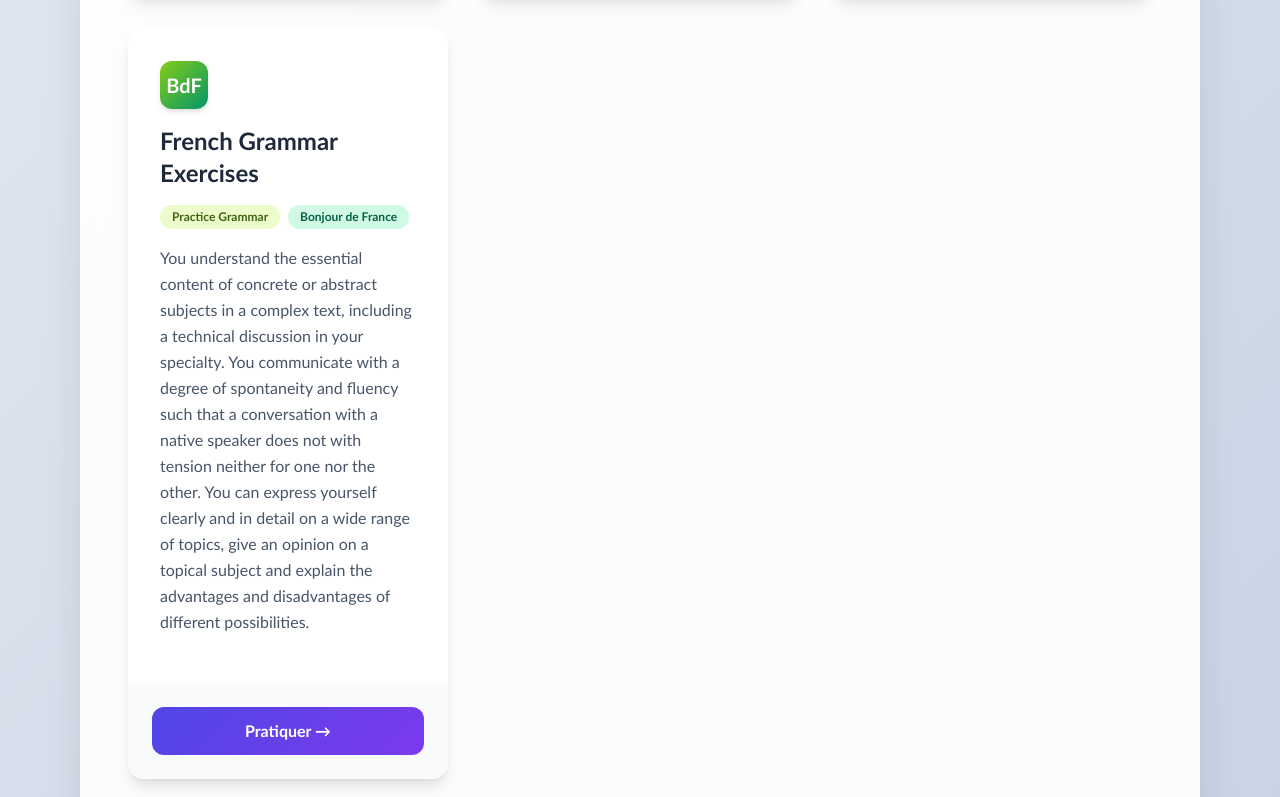
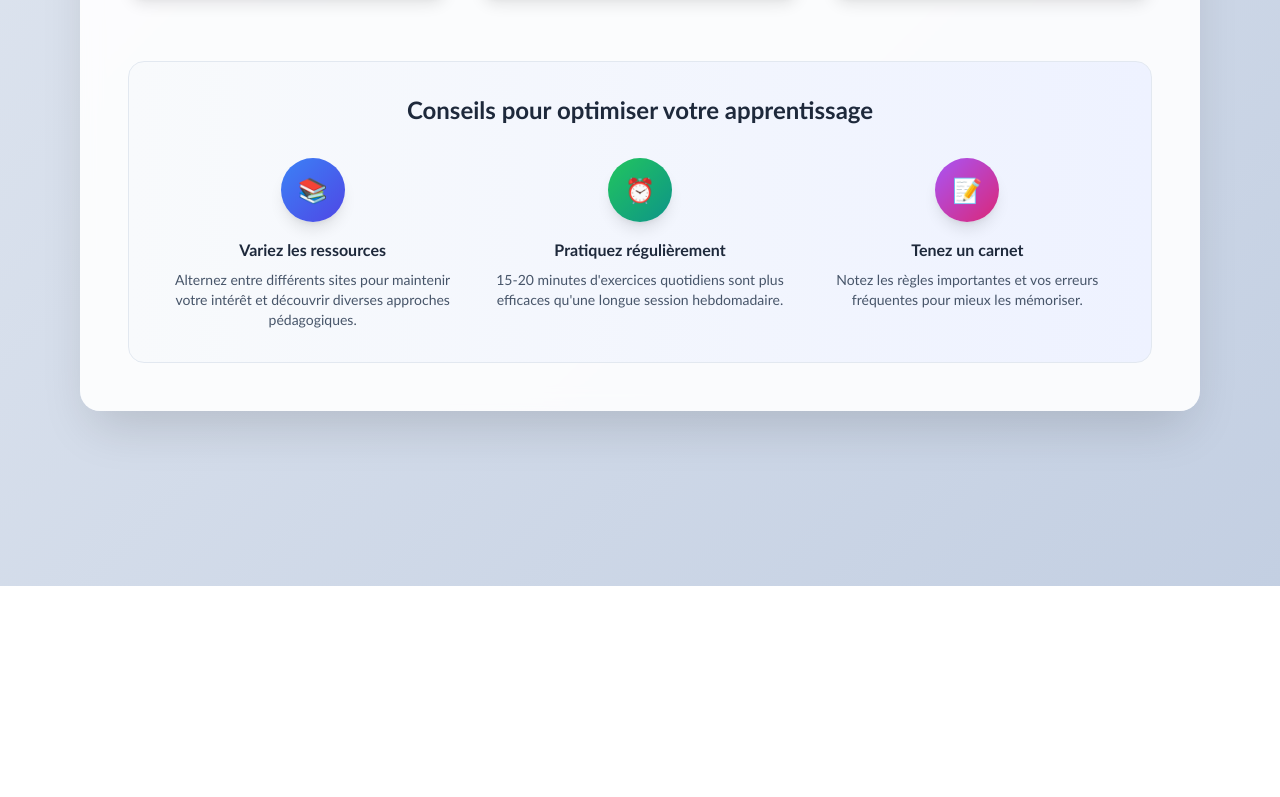
Before and after one commit to Artmemry/A-Level-French-BBA, a plain HTML site: page French_Grammar_Practice_Sites.html in a window 1280 px wide. Shown: the part 2043-2840 px from the top of the page. After the commit the page ends 2629 px from the top, so only its background shows below. Drawn offline with Linux system fonts and the light colour scheme.

Commit message:
Update French_Grammar_Practice_Sites.html

```diff
--- a/French_Grammar_Practice_Sites.html
+++ b/French_Grammar_Practice_Sites.html
@@ -385,26 +385,6 @@ Ch.10: -The Conditional
                     </div>
                 </article>
 
-  <!-- 11: Bonjour de France -->
-                <article class="resource-card bg-white rounded-2xl shadow-lg flex flex-col overflow-hidden">
-                    <div class="p-8 flex-grow">
-                        <div class="w-12 h-12 bg-gradient-to-br from-lime-500 to-emerald-600 rounded-xl mb-4 flex items-center justify-center text-white font-bold text-xl shadow-md">BdF</div>
-                        <h2 class="text-2xl font-bold text-slate-800 mb-4">French Grammar Exercises</h2>
-                        <div class="flex flex-wrap gap-2 mb-4">
-                            <span class="bg-lime-100 text-lime-800 text-xs font-semibold px-3 py-1 rounded-full">Practice Grammar</span>
-                            <span class="bg-emerald-100 text-emerald-800 text-xs font-semibold px-3 py-1 rounded-full">Bonjour de France</span>
-                        </div>
-                        <p class="text-slate-600 leading-relaxed mb-4">
-                           You understand the essential content of concrete or abstract subjects in a complex text, including a technical discussion in your specialty. You communicate with a degree of spontaneity and fluency such that a conversation with a native speaker does not with tension neither for one nor the other. You can express yourself clearly and in detail on a wide range of topics, give an opinion on a topical subject and explain the advantages and disadvantages of different possibilities.
-                        </p>
-                    </div>
-                    <div class="p-6 bg-slate-50">
-                        <button data-url="https://www.bonjourdefrance.co.uk/niveau/b2" class="visit-btn w-full text-white font-semibold py-3 px-6 rounded-xl">
-                            Pratiquer →
-                        </button>
-                    </div>
-                </article>
-
             </main>
 
             <section class="mt-16 text-center">
```
